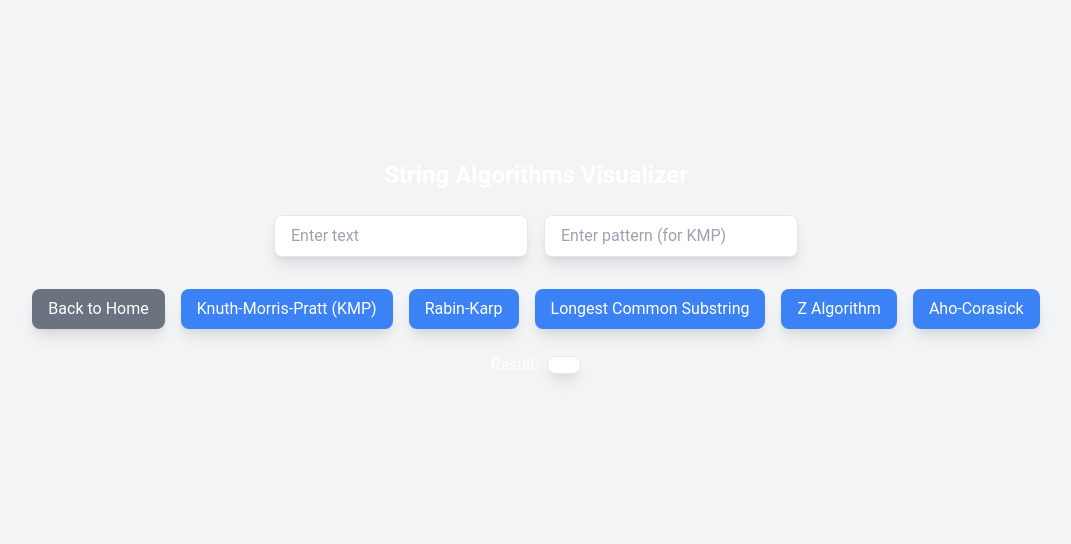
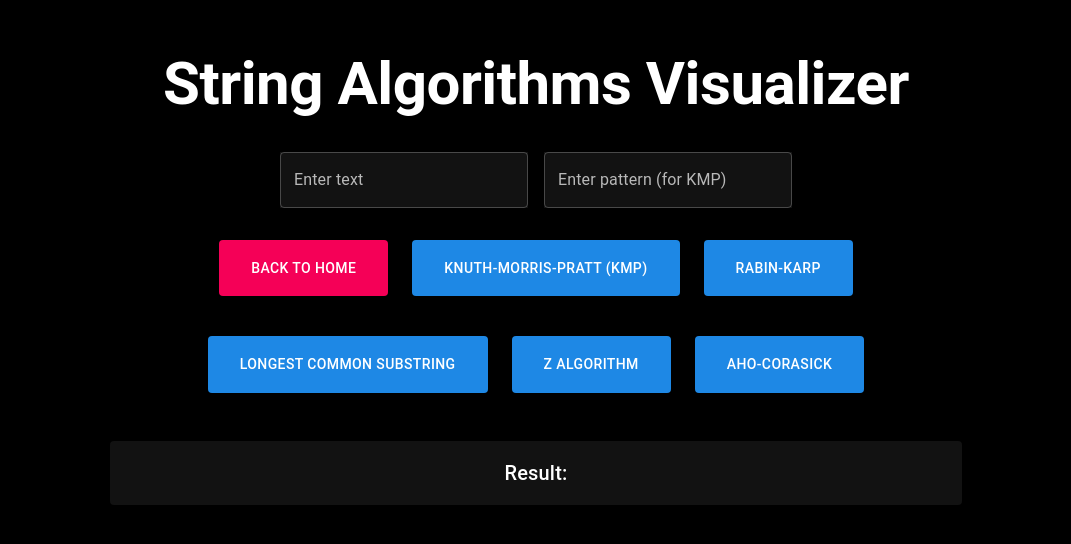
Before and after one commit to dexon888/Algo-Visualizer, a React (Create React App) app in the folder frontend/: page /string-visualizer in a window 1280 px wide. Shown: the part 124-668 px from the top of the page, without its empty margins (104-1175 px from the left). Built offline with nearby package versions, Linux system fonts and the light colour scheme.

Commit message:
Updated styling for String Visualizer page

```diff
--- a/frontend/src/pages/SortingVisualizer.jsx
+++ b/frontend/src/pages/SortingVisualizer.jsx
@@ -1,4 +1,3 @@
-// src/pages/SortingVisualizer.js
 import React, { useEffect, useState } from 'react';
 import * as d3 from 'd3';
 import { useNavigate } from 'react-router-dom';
@@ -20,6 +19,9 @@ const theme = createTheme({
     },
     secondary: {
       main: '#ff0000',
+    },
+    success: {
+      main: '#4caf50',
     },
   },
 });
@@ -449,7 +451,7 @@ function SortingVisualizer() {
             </Button>
             <Button
               variant="contained"
-              color="primary"
+              color="secondary"
               onClick={() => navigate('/')}
               sx={{ py: 2, mx: 1 }}
             >
--- a/frontend/src/pages/StringVisualizer.jsx
+++ b/frontend/src/pages/StringVisualizer.jsx
@@ -1,6 +1,27 @@
 import React, { useState } from 'react';
 import { useNavigate } from 'react-router-dom';
+import { Container, Typography, Grid, Button, TextField, Box, ThemeProvider } from '@mui/material';
+import { createTheme } from '@mui/material/styles';
 import '../App.css';
+
+const theme = createTheme({
+  palette: {
+    mode: 'dark',
+    primary: {
+      main: '#1e88e5',
+    },
+    secondary: {
+      main: '#f50057',
+    },
+    background: {
+      default: '#000000',
+      paper: '#121212',
+    },
+    text: {
+      primary: '#ffffff',
+    },
+  },
+});
 
 function StringVisualizer() {
   const navigate = useNavigate();
@@ -94,46 +115,105 @@ function StringVisualizer() {
   };
 
   return (
-    <div className="min-h-screen flex flex-col items-center justify-center bg-gray-100">
-      <h2 className="text-2xl font-bold mb-4">String Algorithms Visualizer</h2>
-      <div className="mb-4">
-        <input
-          type="text"
+    <ThemeProvider theme={theme}>
+      <Container
+        maxWidth="md"
+        sx={{
+          minHeight: '100vh',
+          display: 'flex',
+          flexDirection: 'column',
+          justifyContent: 'center',
+          alignItems: 'center',
+          textAlign: 'center',
+          backgroundColor: 'background.default',
+        }}
+      >
+        <Typography
+          variant="h2"
+          component="h1"
+          sx={{
+            mb: 4,
+            fontWeight: 'bold',
+            color: 'text.primary',
+          }}
+        >
+          String Algorithms Visualizer
+        </Typography>
+        <Box
+          component="div"
+          sx={{
+            mb: 4,
+            display: 'flex',
+            justifyContent: 'center',
+            gap: 2,
+          }}
+        >
+          <TextField
+            label="Enter text"
+            variant="outlined"
             value={text}
             onChange={handleTextChange}
-          placeholder="Enter text"
-          className="px-4 py-2 border rounded-lg shadow-lg m-2"
+            sx={{ backgroundColor: 'background.paper' }}
           />
-        <input
-          type="text"
+          <TextField
+            label="Enter pattern (for KMP)"
+            variant="outlined"
             value={pattern}
             onChange={handlePatternChange}
-          placeholder="Enter pattern (for KMP)"
-          className="px-4 py-2 border rounded-lg shadow-lg m-2"
+            sx={{ backgroundColor: 'background.paper' }}
           />
-      </div>
-      <div className="mb-4">
-        <button onClick={() => navigate('/')} className="px-4 py-2 bg-gray-500 text-white rounded-lg shadow-lg m-2">
+        </Box>
+        <Grid container spacing={3} justifyContent="center" sx={{ mb: 4 }}>
+          <Grid item>
+            <Button
+              variant="contained"
+              color="secondary"
+              onClick={() => navigate('/')}
+              sx={{
+                px: 4,
+                py: 2,
+                mb: 2,
+              }}
+            >
               Back to Home
-        </button>
+            </Button>
+          </Grid>
           {stringAlgorithms.map((algo) => (
-          <div className="tooltip" key={algo.name}>
-            <button
+            <Grid item key={algo.name}>
+              <Button
+                variant="contained"
+                color="primary"
                 onClick={() => handleAlgorithm(algo.name)}
-              className="px-4 py-2 bg-blue-500 text-white rounded-lg shadow-lg m-2"
                 disabled={isRunning}
+                sx={{
+                  px: 4,
+                  py: 2,
+                  mb: 2,
+                }}
               >
                 {algo.displayName}
-            </button>
-            <span className="tooltiptext">{algo.description}</span>
-          </div>
+              </Button>
+            </Grid>
           ))}
-      </div>
-      <div className="w-full mb-4 flex items-center justify-center">
-        <label className="mr-2">Result:</label>
-        <div className="px-4 py-2 border rounded-lg shadow-lg bg-white">{result}</div>
-      </div>
-    </div>
+        </Grid>
+        <Box
+          component="div"
+          sx={{
+            width: '100%',
+            display: 'flex',
+            justifyContent: 'center',
+            alignItems: 'center',
+            backgroundColor: 'background.paper',
+            padding: 2,
+            borderRadius: 1,
+          }}
+        >
+          <Typography variant="h6" color="text.primary">
+            Result: {result}
+          </Typography>
+        </Box>
+      </Container>
+    </ThemeProvider>
   );
 }
 
```
Lines whose indentation alone changed are shown as unchanged.
